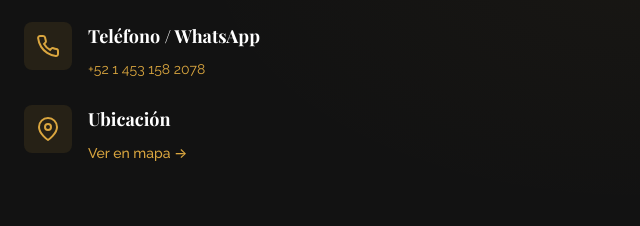
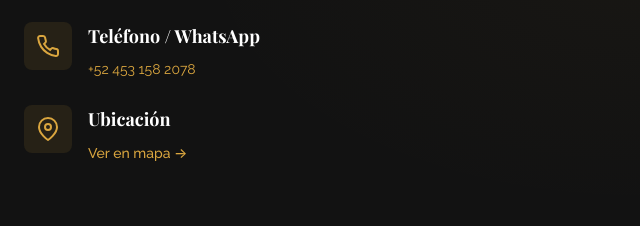
Before and after one commit to Angel050521/meranti, a plain HTML site: page index.html in a window 1280 px wide. Shown: the part 4741-4967 px from the top of the page, 0-640 px from the left. Drawn offline with nearby package versions, Linux system fonts and the light colour scheme; a web font is replaced by a local one.

Commit message:
Correción del numero de whatsapp

```diff
--- a/index.html
+++ b/index.html
@@ -1655,7 +1655,7 @@
                             </div>
                             <div class="detail-content">
                                 <h4>Teléfono / WhatsApp</h4>
-                                <p><a href="https://wa.me/5214531582078" target="_blank" rel="noopener">+52 1 453 158
+                                <p><a href="https://wa.me/5214531582078" target="_blank" rel="noopener">+52 453 158
                                         2078</a></p>
                             </div>
                         </div>
```
